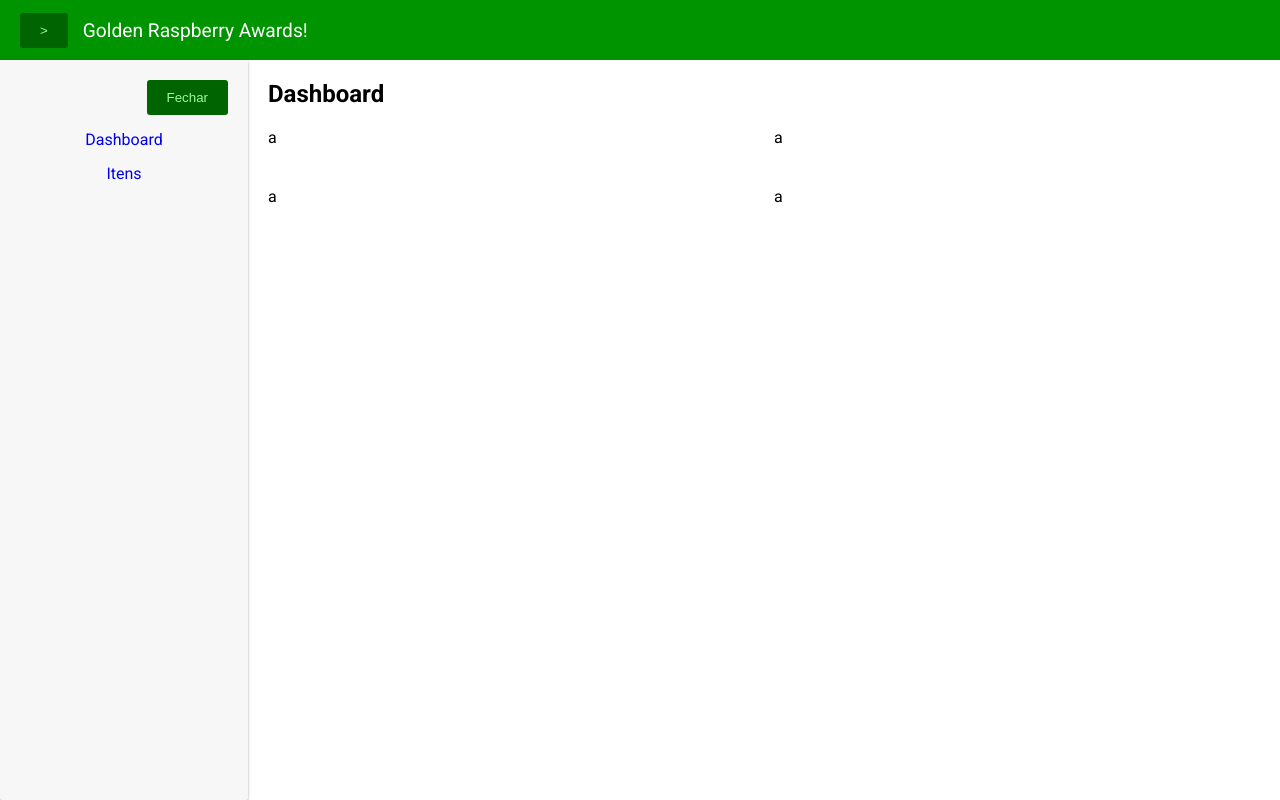
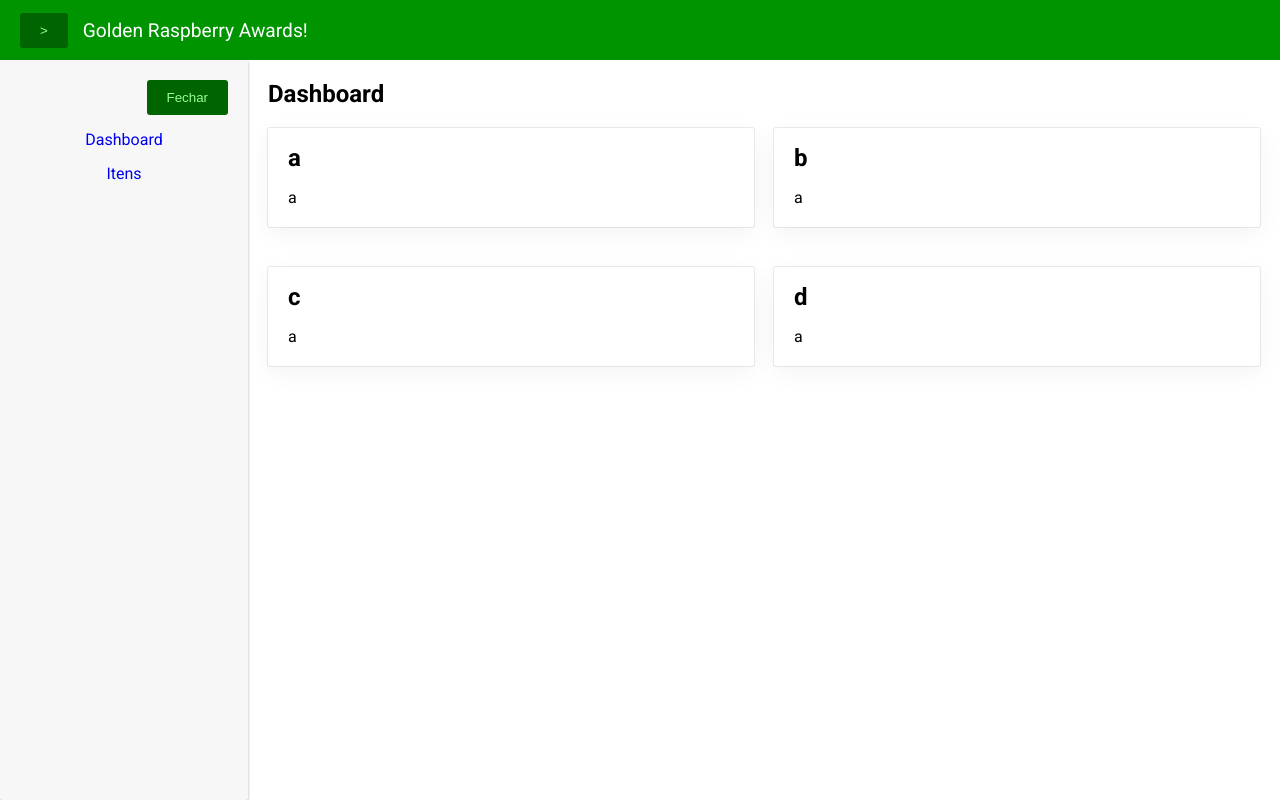
Before and after one commit to ericopieri/react-golden-raspberry-awards, a React (Create React App) app: page /1 in a window 1280 px wide. Built offline with nearby package versions, Linux system fonts and the light colour scheme.

Commit message:
Feito estrutura de cards para dashboard

```diff
--- a/src/Pages/Dashboard/Dashboard.jsx
+++ b/src/Pages/Dashboard/Dashboard.jsx
@@ -1,4 +1,6 @@
 import { useEffect } from "react";
+import DashboardCard from "../../components/DashboardCard/DashboardCard";
+
 import Axios from "axios";
 
 function Dashboard({ }) {
@@ -6,10 +8,10 @@ function Dashboard({ }) {
         <section className="dashboard-content">
             <h1>Dashboard</h1>
             <div className="dashboard-container">
-                <div>a</div>
-                <div>a</div>
-                <div>a</div>
-                <div>a</div>
+                <DashboardCard title={"a"}>a</DashboardCard>
+                <DashboardCard title={"b"}>a</DashboardCard>
+                <DashboardCard title={"c"}>a</DashboardCard>
+                <DashboardCard title={"d"}>a</DashboardCard>
             </div>
         </section>
     );
--- /dev/null
+++ b/src/components/Card/Card.jsx
@@ -0,0 +1,7 @@
+function Card({ children }) {
+    return (
+        <div className="card">{children}</div>
+    );
+}
+
+export default Card;
--- /dev/null
+++ b/src/components/DashboardCard/DashboardCard.jsx
@@ -0,0 +1,16 @@
+import Card from "../Card/Card";
+
+function DashboardCard({ title, children}) {
+    return (
+        <Card>
+            <div className="title-card">
+                <h2>{ title }</h2>
+            </div>
+            <div className="dashboard-card-content">
+                { children }
+            </div>
+        </Card>
+    );
+}
+
+export default DashboardCard;
--- a/src/styles/global.css
+++ b/src/styles/global.css
@@ -109,9 +109,28 @@
   gap: 20px;
 }
 
-.dashboard-container div {
+.dashboard-container .card {
   margin-top: 20px;
+  min-width: 45%;
+}
+
+/* Card */
+
+.card {
+  border-radius: 2px;
+  box-shadow: rgba(0, 0, 0, 0.05) 0px 6px 24px 0px, rgba(0, 0, 0, 0.08) 0px 0px 0px 1px;
   display: block;
   flex: 1;
-  min-width: 45%;
 }
+
+/* Dashboard Card */
+
+.title-card {
+  height: 60px;
+  line-height: 60px;
+  padding: 0 20px;
+}
+
+.dashboard-card-content {
+  padding: 0 20px 20px 20px;
+}
```
